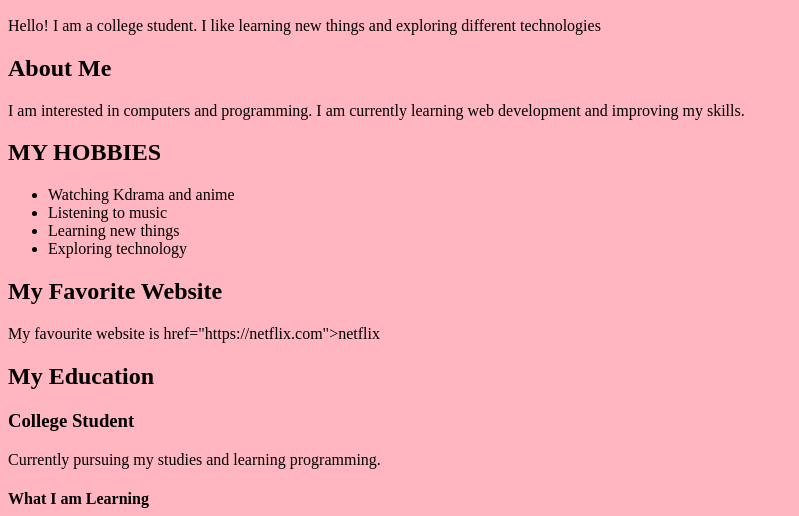
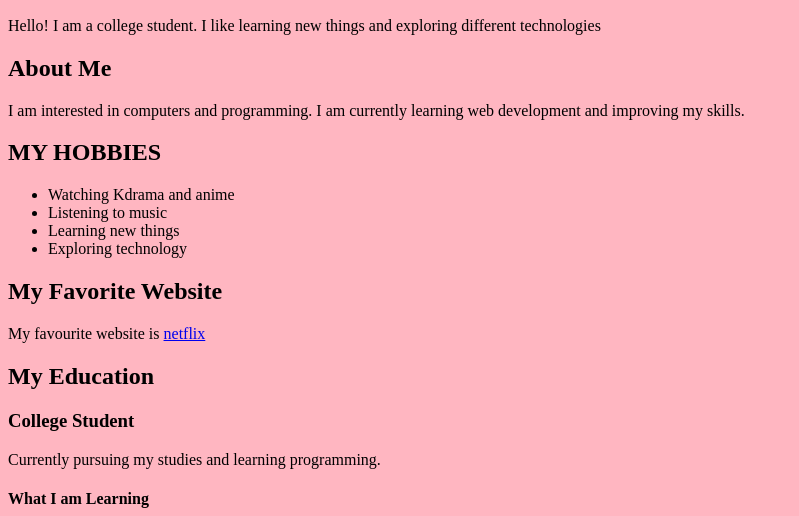
Before and after one commit to Rajika07/Personal-Webpage, a plain HTML site: page index.html in a window 1280 px wide. Shown: the part 284-800 px from the top of the page, without its empty margins (0-799 px from the left). Drawn offline with Linux system fonts and the light colour scheme.

Commit message:
Updated personal webpage

```diff
--- a/index.html
+++ b/index.html
@@ -26,7 +26,7 @@
     <h2>My Favorite Website</h2>
     <p>
         My favourite website is
-        <a> href="https://netflix.com">netflix</a>
+        <a href="https:www.netflix.com/">netflix</a>
     </p>
     <h2>My Education</h2>
 
```
